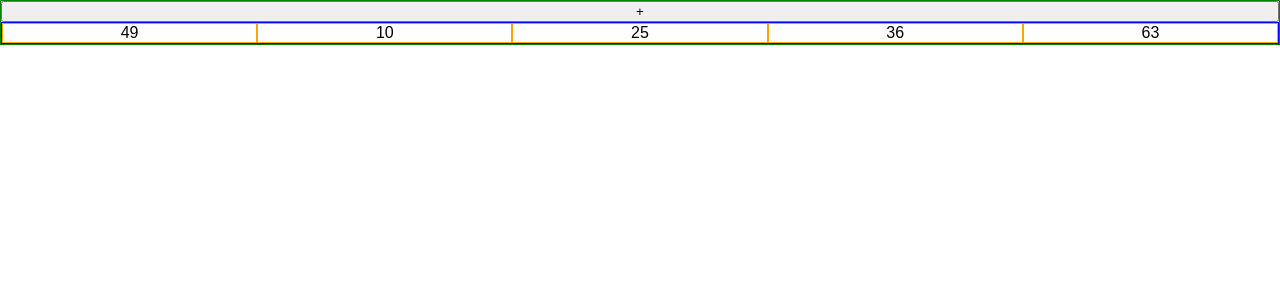
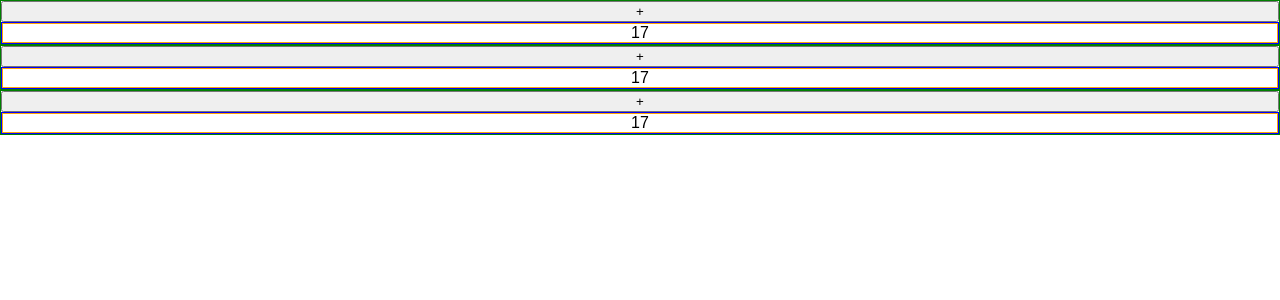
Before and after one commit to jalani2727/Chris-Code-Along-Counters, a React (Create React App) app: page / in a window 1280 px wide. Shown: the top 300 px of the page. Built offline with nearby package versions, Linux system fonts and the light colour scheme.

Commit message:
removed unnecessary app.js file and  updated handleclick function to _handleclick

```diff
--- a/src/App.js
+++ b/src/App.js
@@ -1,58 +1,65 @@
 import React from 'react'; //this is like using require to pull in the React library
 import Counter from "./Counter.js"; // the variable name isn't really referring to the variable name in the file you're importing from. It's just making a label for use in this file. The vairable name in this file doesnt have to match the variable name of what's being exported in the file that's being imported here
 
-const handleClick = () => {
-  console.log("hay")
-}
 
-function convertNumToCounter(value) {
+
+function convertNumToCounter(obj) {
   return (
-    <Counter initialValue={value}/>
+    <Counter key={obj.id} initialValue={obj.value}/>
   );
 };
 
-// This isnt really how it'd get done in React. Saving that part of the lesson for tomorrow
-let counterValues = [42,3,18,29,56];
-let counterElements = counterValues.map(convertNumToCounter);
+
+class App extends React.Component {
+  constructor(props){
+    super(props);
+    this.state = {
+      counterValues:[{id:54321, value:10}]
+    }
+  }
+  _handleClick = () => {
+    let newObj= {
+      id:(new Date()).getTime(),
+      value:0
+    };
+    this.setState({
+      counterValues: this.state.counterValues.concat(newObj)
+    });
+  }
+
+
+  render () {
+    return (
+      <div className = "container">
+    <button onClick={this._handleClick}> + </button>
+
+    <div className = "counter-box">
+
+    {this.state.counterValues.map(convertNumToCounter)}
+
+    </div>
+  </div>
+    )
+  }
+}
 
 
 
-const App = () => {
+// const App = () => {
 
-  // React.createElement("h1", null, "hello");
+//   // React.createElement("h1", null, "hello");
 
-  return (
-  <div className = "container">
-    <button onClick={handleClick}> + </button>
-    <div className = "counter-box">
-    {/* here are 5 function calls */}
-    {/* it looks like you;re giving a class to some html. but what's actually happening is you;re assigning a value that's picked up becuase it's being listened for in the definition of the counter function in the Counter.js file */}
-    {/* <Counter
-    finalValue = "100"
-    initialValue="42"
-    />
-    <Counter
-    finalValue = "100"
-    initialValue="3"
-    />
-    <Counter
-    finalValue = "100"
-    initialValue="18"
-    />
-    <Counter
-    finalValue = "100"
-    initialValue="56"
-    />
-    <Counter
-    finalValue = "100"
-    initialValue="29"
-    /> */}
-{counterElements}
+//   return (
+//   <div className = "container">
+//     <button onClick={handleClick}> + </button>
+//     <div className = "counter-box">
 
-    </div>
-  </div>
+//   {counterElements}
 
-  );
-};
+//     </div>
+//   </div>
+
+//   );
+// };
 
 export default App;
--- a/src/Counter.js
+++ b/src/Counter.js
@@ -13,22 +13,26 @@ class Counter extends React.Component {
     this.state = {
       currentValue: props.initialValue
     };
+
     setInterval(this._increaseValue, 1000);
   }
 
-// Advice from Chris: Always write helper functions as arrow functions
-// Helps keeps bugs away
+  // Always write helper functions
+  // as arrow functions.
+  // Helps keep the bugs away :)
   _increaseValue = () => {
-    //   calculate the new current value,
-    let newCurrentValue = this.state.currentValue +1;
-    // then set the new current value in state
-    // but, i must call this.stState
+    // calculate the new currentValue
+    let newCurrentValue = this.state.currentValue + 1;
+
+    // then, set the new currentValue in state
+    // but, I must call this.setState
+    // I cannot alter this.state directly
     this.setState({
-        currentValue: newCurrentValue
-    })
+      currentValue: newCurrentValue
+    });
   }
 
-  // Rule #2: must have render method
+  // Rule #2: must have render method. This is what's getting shipped off to the browser
   render() {
     // Rule #3: must return some JSX
     // or a call to React.createElement
--- a/src/index.js
+++ b/src/index.js
@@ -4,5 +4,11 @@ import './index.css';
 import App from './App';
 import registerServiceWorker from './registerServiceWorker';
 
-ReactDOM.render(<App />, document.getElementById('root'));
+ReactDOM.render((
+    <div>
+        <App/>
+        <App/>
+        <App/>
+    </div>
+), document.getElementById('root'));
 registerServiceWorker();
```
